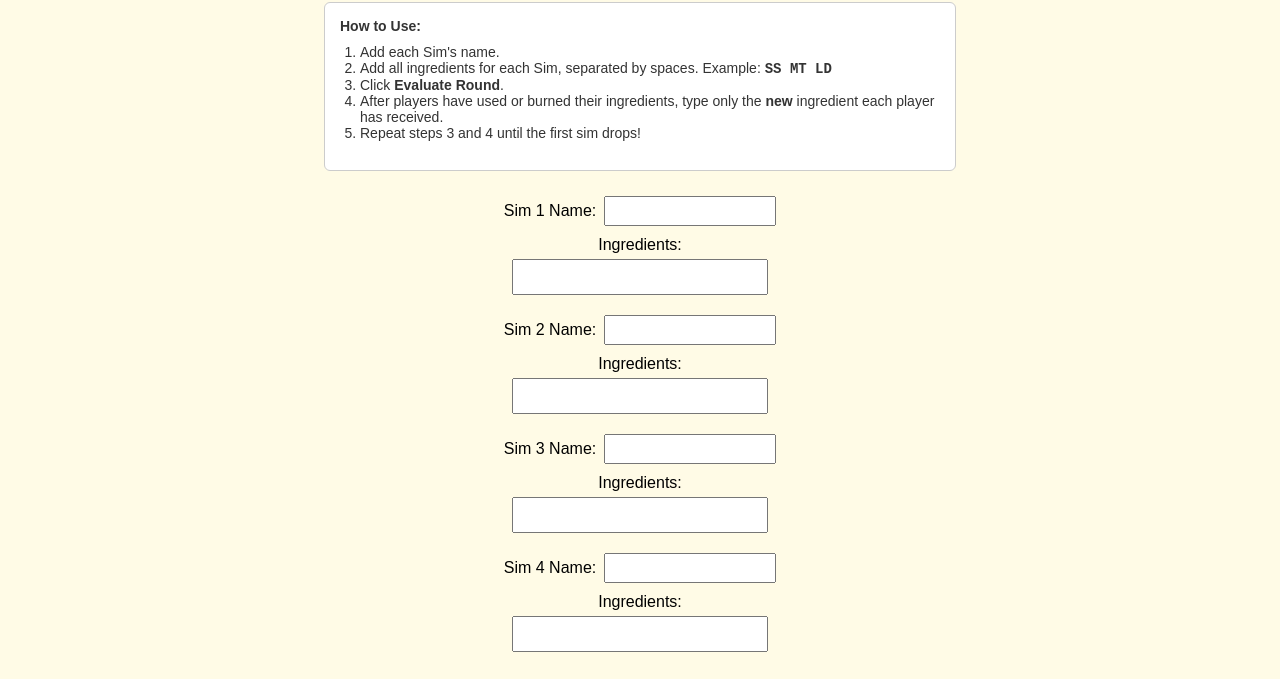
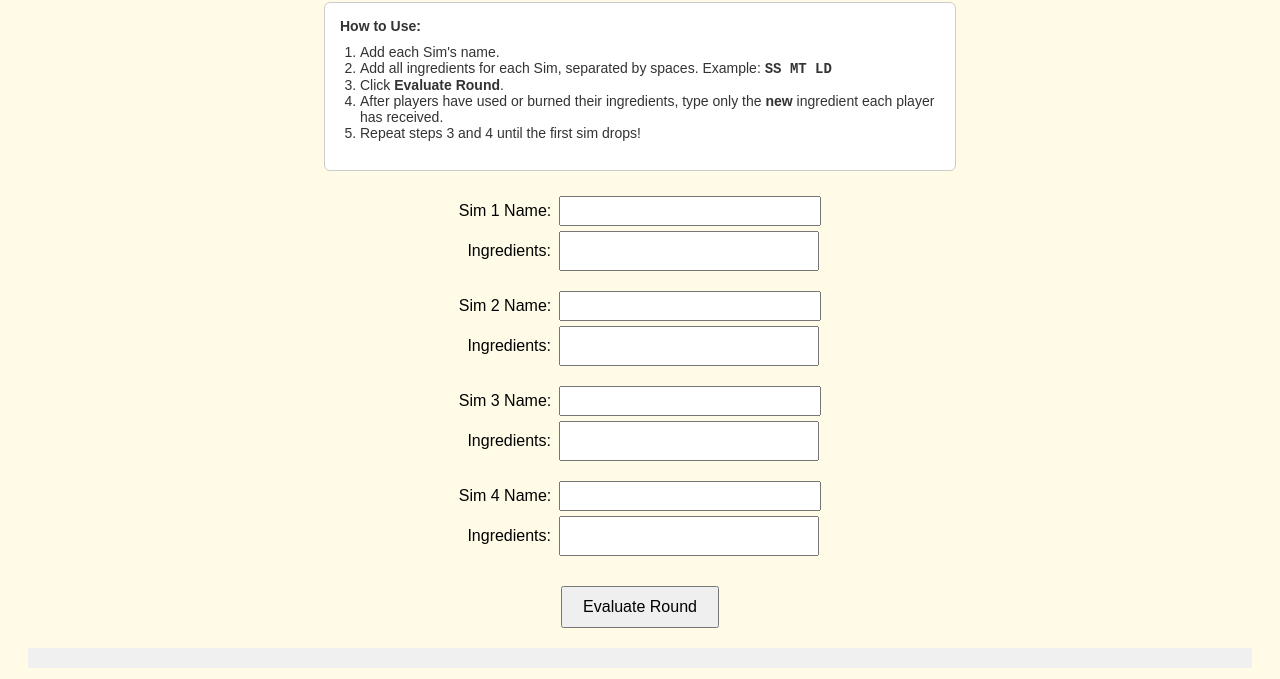
Before and after one commit to makinmagic/pizza, a plain HTML site: page index.html in a window 1280 px wide. Shown: the part 107-786 px from the top of the page. Drawn offline with Linux system fonts and the light colour scheme.

Commit message:
Update index.html

```diff
--- a/index.html
+++ b/index.html
@@ -29,22 +29,15 @@
       min-width: 90px;
       text-align: right;
     }
-    .input-group input {
-      width: 160px;
+    .input-group input,
+    .input-group textarea {
+      width: 250px;
       font-size: 16px;
       padding: 4px;
     }
-    .player label[for^="p"] {
-      display: block;
-      margin-top: 10px;
-    }
-    textarea {
-      width: 250px;
+    .input-group textarea {
       height: 30px;
-      font-size: 16px;
       resize: none;
-      display: block;
-      margin: 5px auto 0 auto;
     }
     .results {
       margin-top: 20px;
@@ -82,8 +75,10 @@
       <label for="n1">Sim 1 Name:</label>
       <input id="n1" type="text" />
     </div>
+    <div class="input-group">
       <label for="p1">Ingredients:</label>
       <textarea id="p1"></textarea>
+    </div>
   </div>
 
   <div class="player">
@@ -91,8 +86,10 @@
       <label for="n2">Sim 2 Name:</label>
       <input id="n2" type="text" />
     </div>
+    <div class="input-group">
       <label for="p2">Ingredients:</label>
       <textarea id="p2"></textarea>
+    </div>
   </div>
 
   <div class="player">
@@ -100,8 +97,10 @@
       <label for="n3">Sim 3 Name:</label>
       <input id="n3" type="text" />
     </div>
+    <div class="input-group">
       <label for="p3">Ingredients:</label>
       <textarea id="p3"></textarea>
+    </div>
   </div>
 
   <div class="player">
@@ -109,8 +108,10 @@
       <label for="n4">Sim 4 Name:</label>
       <input id="n4" type="text" />
     </div>
+    <div class="input-group">
       <label for="p4">Ingredients:</label>
       <textarea id="p4"></textarea>
+    </div>
   </div>
 
   <div class="button-container">
```
Lines whose indentation alone changed are shown as unchanged.
